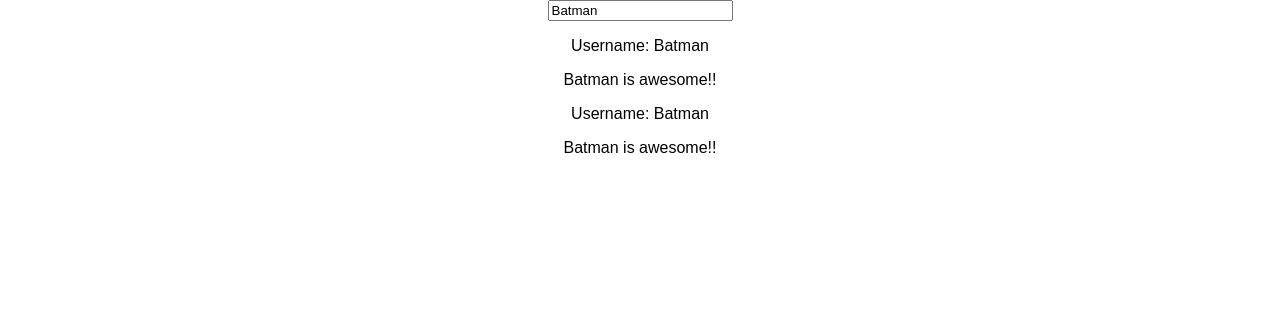
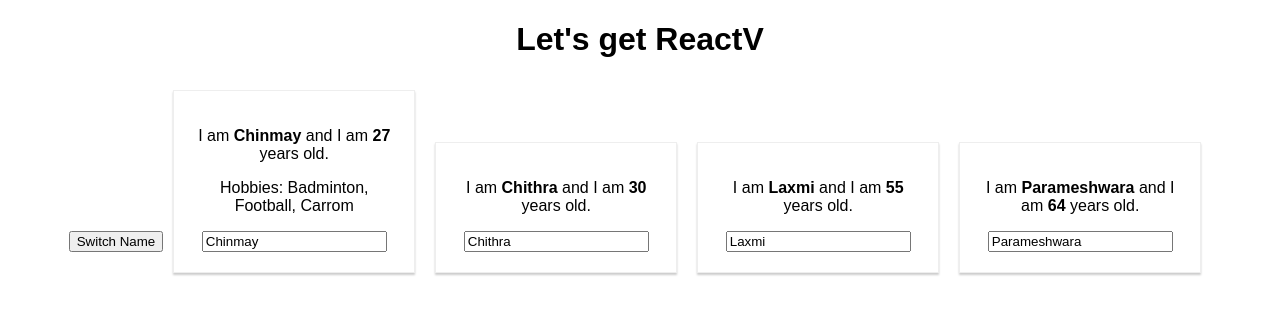
Before and after one commit to chinmaybhat1/react-complete-guide, a React (Create React App) app: page / in a window 1280 px wide. Shown: the top 314 px of the page. Built offline with nearby package versions, Linux system fonts and the light colour scheme.

Commit message:
Styling in React

```diff
--- a/src/App.css
+++ b/src/App.css
@@ -1,12 +1,3 @@
 .App {
   text-align: center;
 }
-
-.card {
-  display: inline-block;
-  margin: 10px;
-  border: 1px solid #eee;
-  box-shadow: 0 2px 2px #ccc;
-  width: 200px;
-  padding: 20px;
-}
--- a/src/App.js
+++ b/src/App.js
@@ -1,26 +1,63 @@
 import React, { Component } from 'react';
 import './App.css';
-import UserInput from './User/UserInput';
-import UserOutput from './User/UserOutput';
+import Person from './Person/Person';
 
 class App extends Component {
 
-  state ={
-    name: "Batman"
+  state = {
+    persons: [
+      {name:"Chinmay", age:27},
+      {name:"Chithra", age:30},
+      {name:"Laxmi", age:55},
+      {name:"Parameshwara", age:64}
+    ]
+  }
+
+  switchStateHandler = (name) => {
+    this.setState({
+      persons: [
+        {name:name, age:26},
+        {name:"Chithra Bhat", age:30},
+        {name:"Laxmi P Bhat", age:55},
+        {name:"U Parameshwara Bhat", age:64}
+      ]
+    })
   }
 
   nameChangeHandler = (event) => {
     this.setState({
-      name: event.target.value
+      persons: [
+        {name:"Chinmay Bhat", age:26},
+        {name:event.target.value, age:30},
+        {name:"Laxmi P Bhat", age:55},
+        {name:"U Parameshwara Bhat", age:64}
+      ]
     })
   }
 
   render() {
     return (
       <div className="App">
-        <UserInput changed={this.nameChangeHandler} name={this.state.name}/>
-        <UserOutput name={this.state.name}/>
-        <UserOutput name="Batman"/>
+        <h1>Let's get ReactV</h1>
+        {/* Inefficient way of passing function args */}
+        <button onClick={() => this.switchStateHandler("Chinmay Bhat")}>Switch Name</button>
+        {/* Better way of passing function args */}
+        <Person
+          name={this.state.persons[0].name}
+          age={this.state.persons[0].age}
+          click={this.switchStateHandler.bind(this, "Chinmay")}
+        >Hobbies: Badminton, Football, Carrom
+        </Person>
+        <Person
+          name={this.state.persons[1].name}
+          age={this.state.persons[1].age}
+          changed={this.nameChangeHandler}/>
+        <Person
+          name={this.state.persons[2].name}
+          age={this.state.persons[2].age}/>
+        <Person
+          name={this.state.persons[3].name}
+          age={this.state.persons[3].age}/>
       </div>
     );
   }
--- /dev/null
+++ b/src/Person/Person.css
@@ -0,0 +1,9 @@
+.Person {
+    display: inline-block;
+    margin: 10px;
+    border: 1px solid #eee;
+    box-shadow: 0 2px 2px #ccc;
+    width: 200px;
+    padding: 20px;
+    text-align: center;
+  }
--- a/src/Person/Person.js
+++ b/src/Person/Person.js
@@ -1,8 +1,9 @@
 import React from 'react';
+import './Person.css'
 
 const person = (props) => {
     return(
-        <div>
+        <div className="Person">
             <p onClick={props.click}>I am <b>{props.name}</b> and I am <b>{props.age}</b> years old.</p>
             <p>{props.children}</p>
             <input type="text" value={props.name} onChange={props.changed}/>
```
